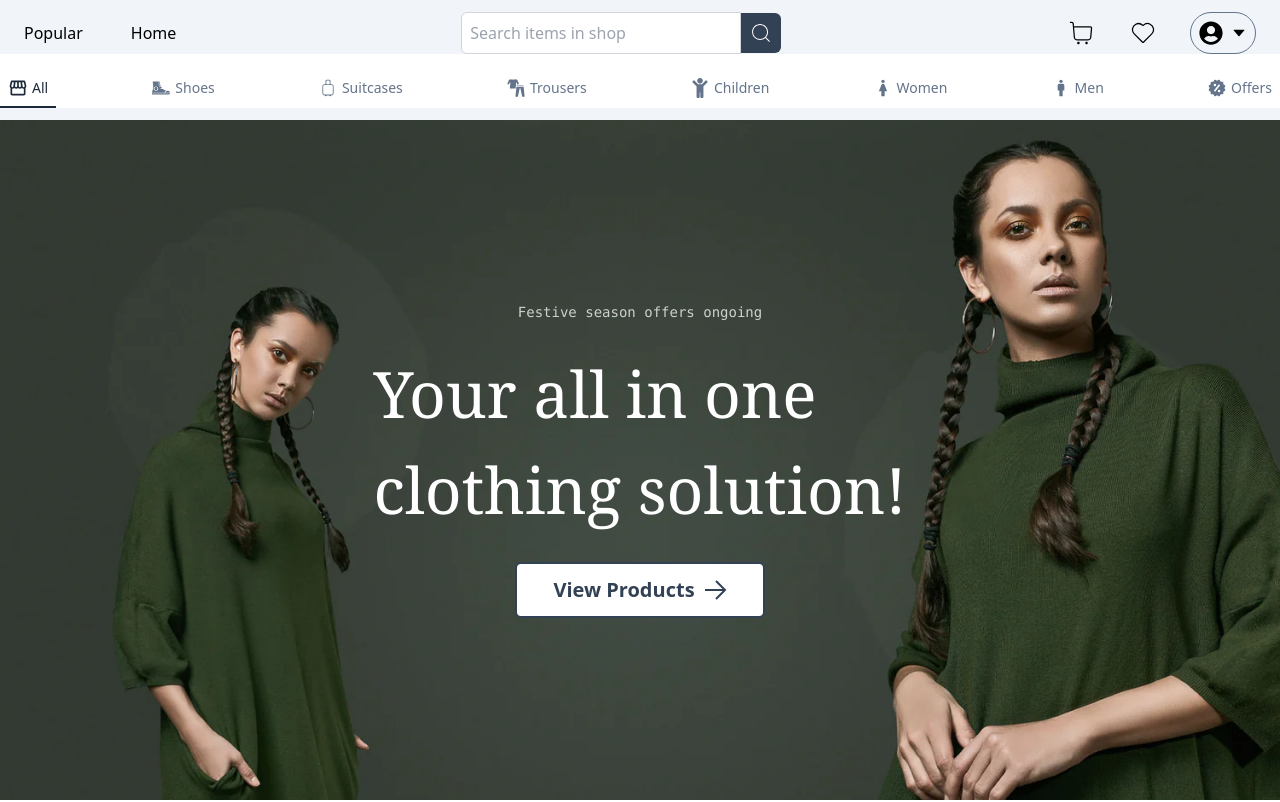
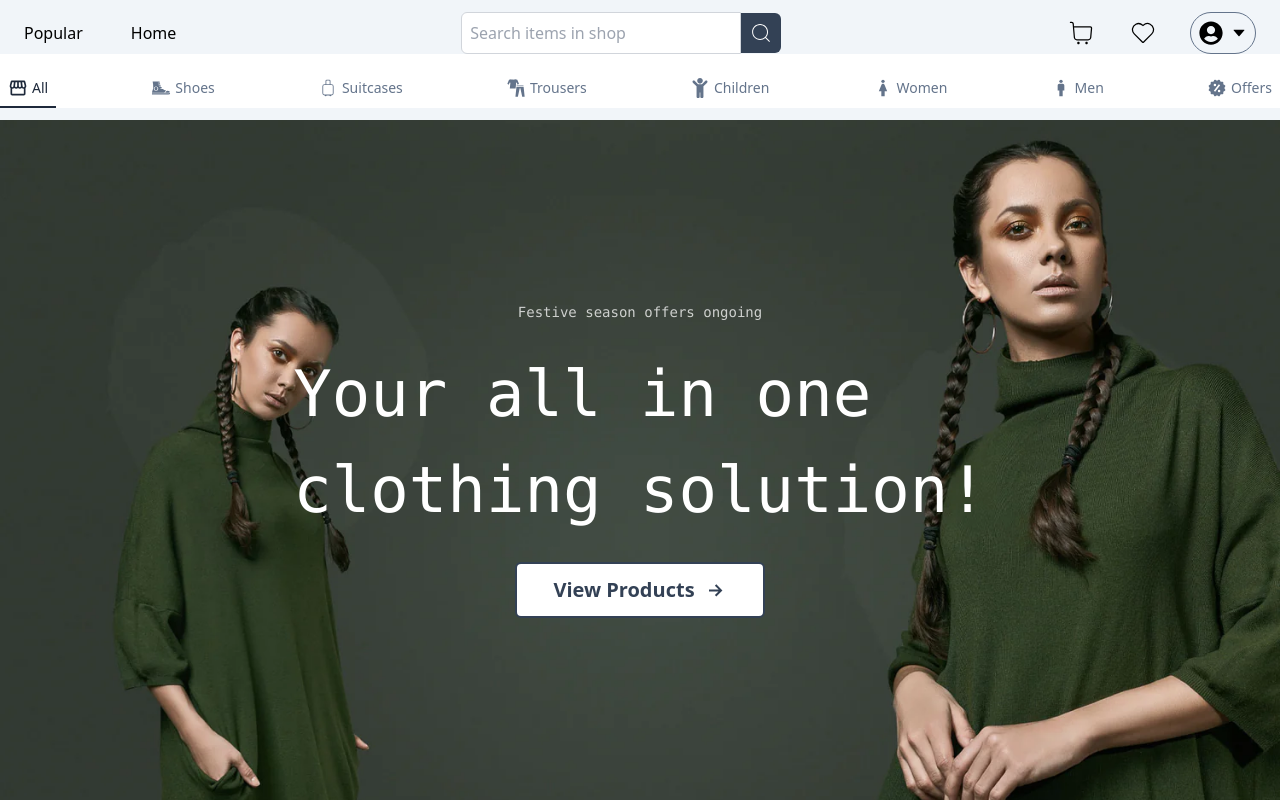
Before and after one commit to Devdannetworks/fashion-store, a React (Create React App) app: page / in a window 1280 px wide. Shown: the top 802 px of the page. Built offline with nearby package versions, Linux system fonts and the light colour scheme; no server answers; the database is empty.

Commit message:
updated checkout page

```diff
--- a/src/Header/HeroSection/Hero.tsx
+++ b/src/Header/HeroSection/Hero.tsx
@@ -3,7 +3,7 @@ import heroImage1 from "../Images/demo-home-fashion-slider-01.webp";
 import React from "react";
 import { useNavigate } from "react-router-dom";
 import ButtonComp from "../../Components/Button";
-import { GrLinkNext } from "react-icons/gr";
+import { GrFormNextLink, GrLinkNext } from "react-icons/gr";
 
 const Hero: React.FC = () => {
   const navigate = useNavigate();
@@ -25,7 +25,7 @@ const Hero: React.FC = () => {
             {" "}
             Festive season offers ongoing
           </p>
-          <div className="flex flex-col text-[26px] sm:text-[32px] md:text-[4rem] font-serif">
+          <div className="flex flex-col text-[28px] sm:text-[32px] md:text-[4rem] font-mono ">
             <span className="">Your all in one</span>
             <span className="">clothing solution!</span>
           </div>
@@ -36,7 +36,7 @@ const Hero: React.FC = () => {
               onClick={() => showProducts()}
               outline
               custom
-              iconFront={GrLinkNext}
+              iconFront={GrFormNextLink}
             />
           </div>
         </div>
--- a/src/Main/Checkout/SuccessCheckout.tsx
+++ b/src/Main/Checkout/SuccessCheckout.tsx
@@ -37,7 +37,7 @@ const SuccessCheckout = () => {
       } else {
         console.error("User not authenticated");
       }
-      setLoading(false); // Hide loading state once auth is checked
+      setLoading(false);
     });
 
     // Clean up the auth state listener when the component unmounts
@@ -51,8 +51,6 @@ const SuccessCheckout = () => {
         paymentStatus: "paid",
         updatedAt: Timestamp.now(),
       });
-
-      console.log(`Order ${orderId} updated to paid.`);
     } catch (error) {
       console.error("Error updating order status", error);
     }
```
